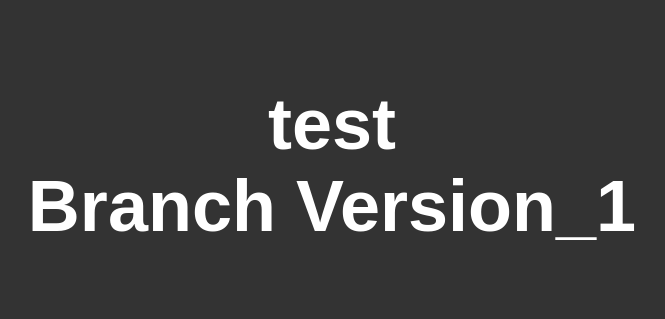
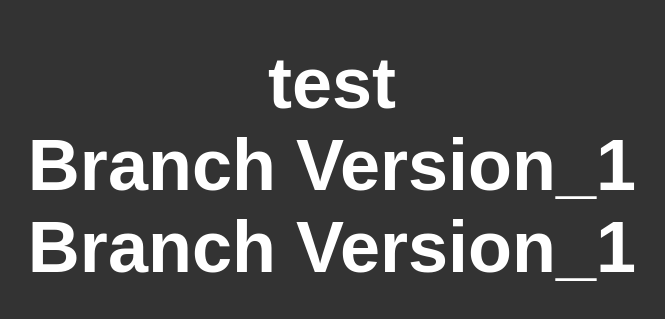
Before and after one commit to Maciej-Es/test, a plain HTML site: page src/index.html in a window 1280 px wide. Shown: the part 235-554 px from the top of the page, without its empty margins (308-973 px from the left). Drawn offline with Linux system fonts and the light colour scheme.

Commit message:
added another h1

```diff
--- a/src/index.html
+++ b/src/index.html
@@ -9,5 +9,7 @@
 <body>
     <h1>test</h1>
     <h1>Branch Version_1</h1>
+    <h1>Branch Version_1</h1>
+
 </body>
 </html>
```
